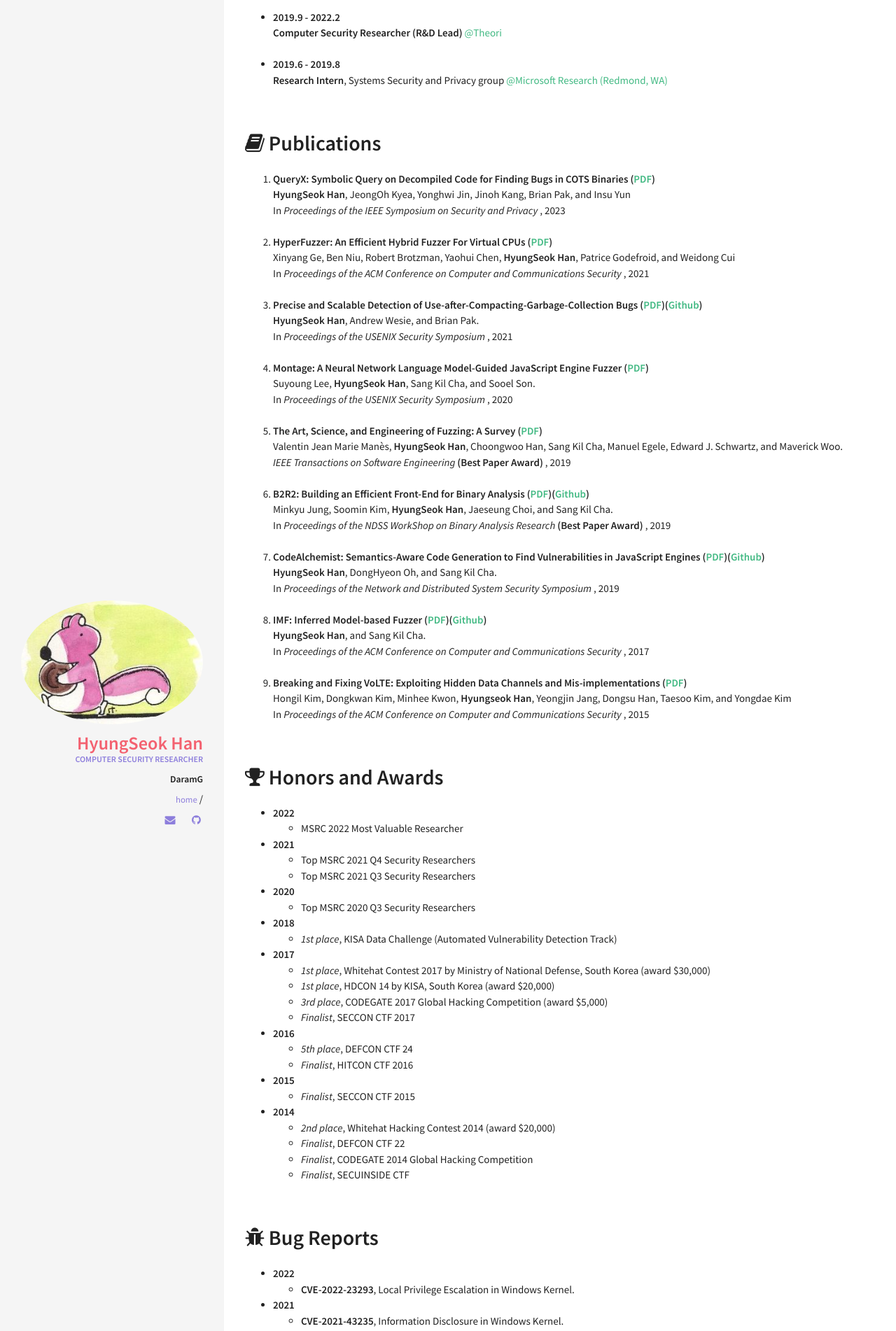
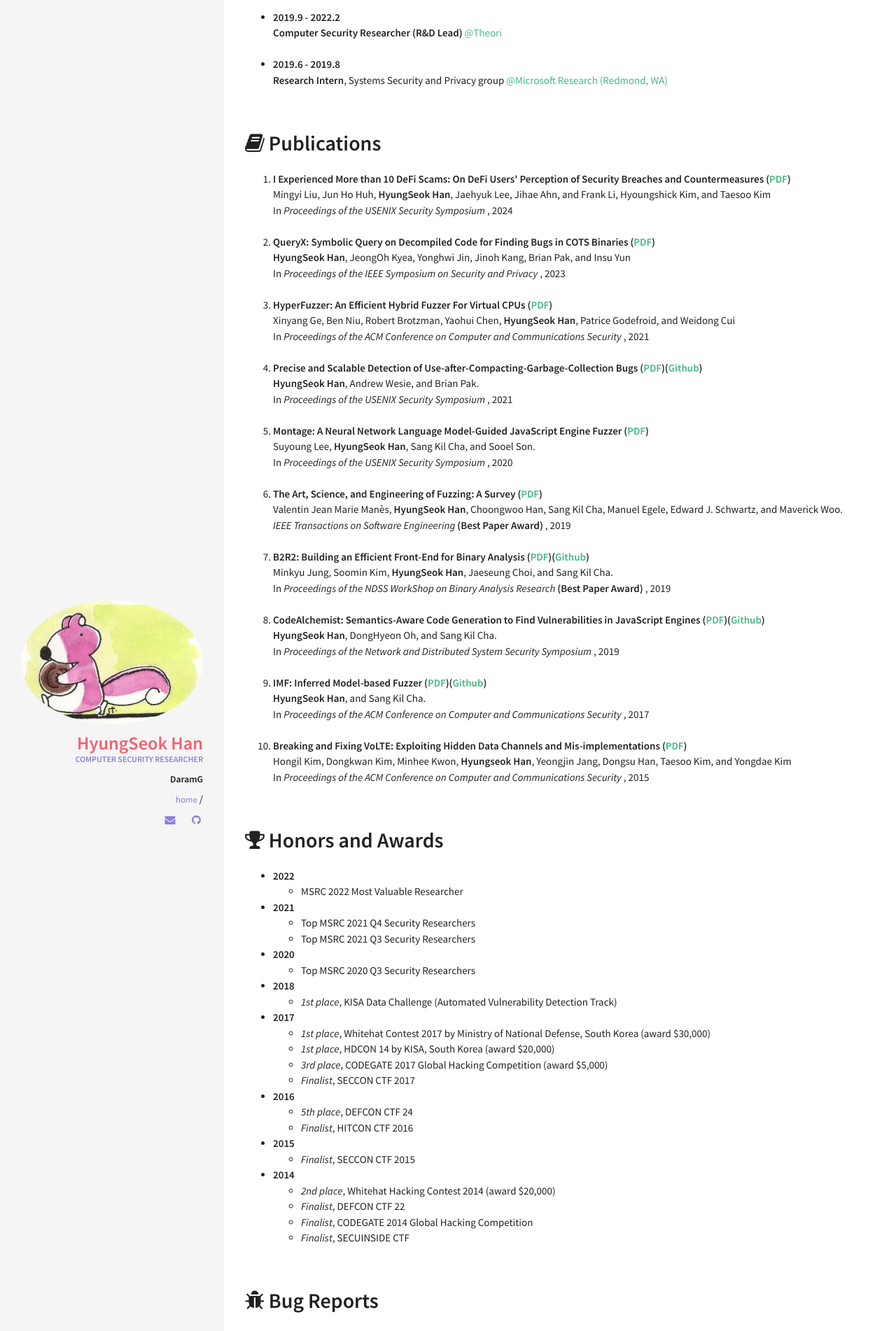
Before and after one commit to DaramG/daramg.github.io, a Jekyll site: the page built from index.html, in a window 1280 px wide. Shown: the part 692-2594 px from the top of the page at 70% size. Built offline with Jekyll 4.4.1, drawn with Linux system fonts in a browser that asks for light colours.

Commit message:
Update publication.yml

```diff
--- a/_data/index/publication.yml
+++ b/_data/index/publication.yml
@@ -1,3 +1,9 @@
+- title: "I Experienced More than 10 DeFi Scams: On DeFi Users' Perception of Security Breaches and Countermeasures"
+  howto: (<a href="https://www.usenix.org/system/files/usenixsecurity24-liu-mingyi.pdf">PDF</a>)
+  where: In <em>Proceedings of the USENIX Security Symposium</em>
+  year : 2024
+  authors: Mingyi Liu, Jun Ho Huh, <strong>HyungSeok Han</strong>, Jaehyuk Lee, Jihae Ahn, and Frank Li, Hyoungshick Kim, and Taesoo Kim
+
 - title: "QueryX: Symbolic Query on Decompiled Code for Finding Bugs in COTS Binaries"
   howto: (<a href="/paper/han-sp2023.pdf">PDF</a>)
   where: In <em>Proceedings of the IEEE Symposium on Security and Privacy</em>
```
